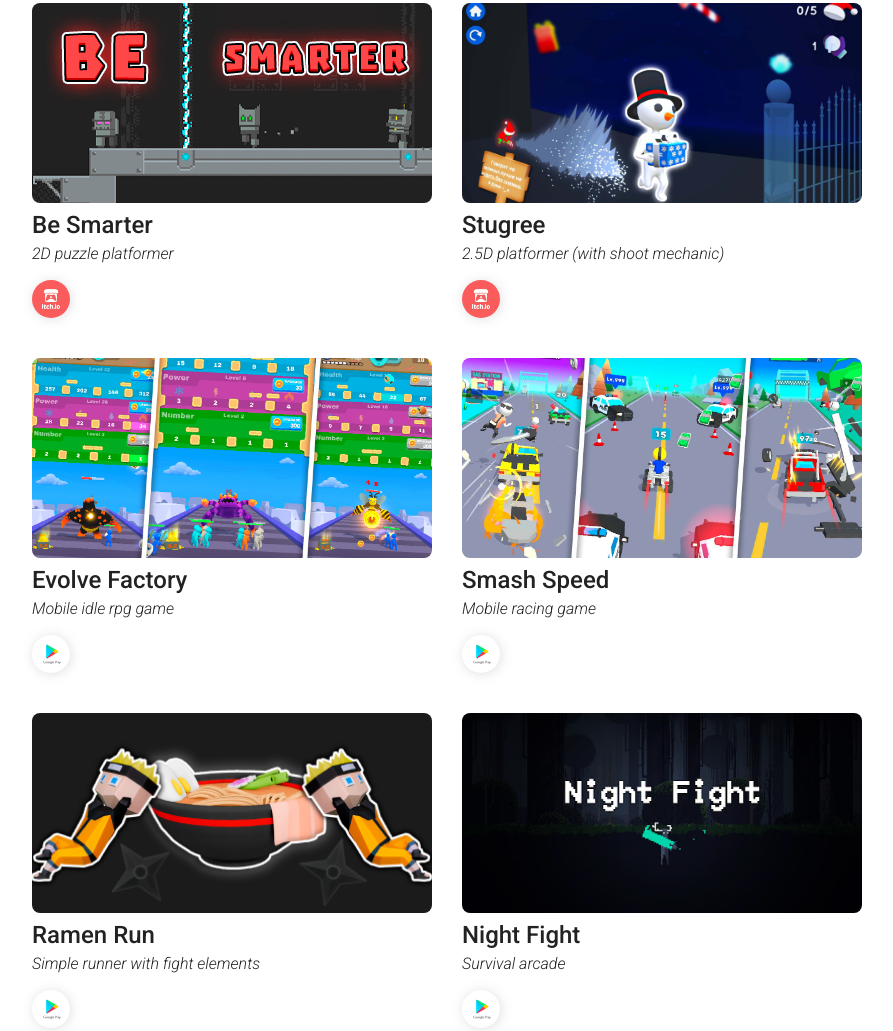
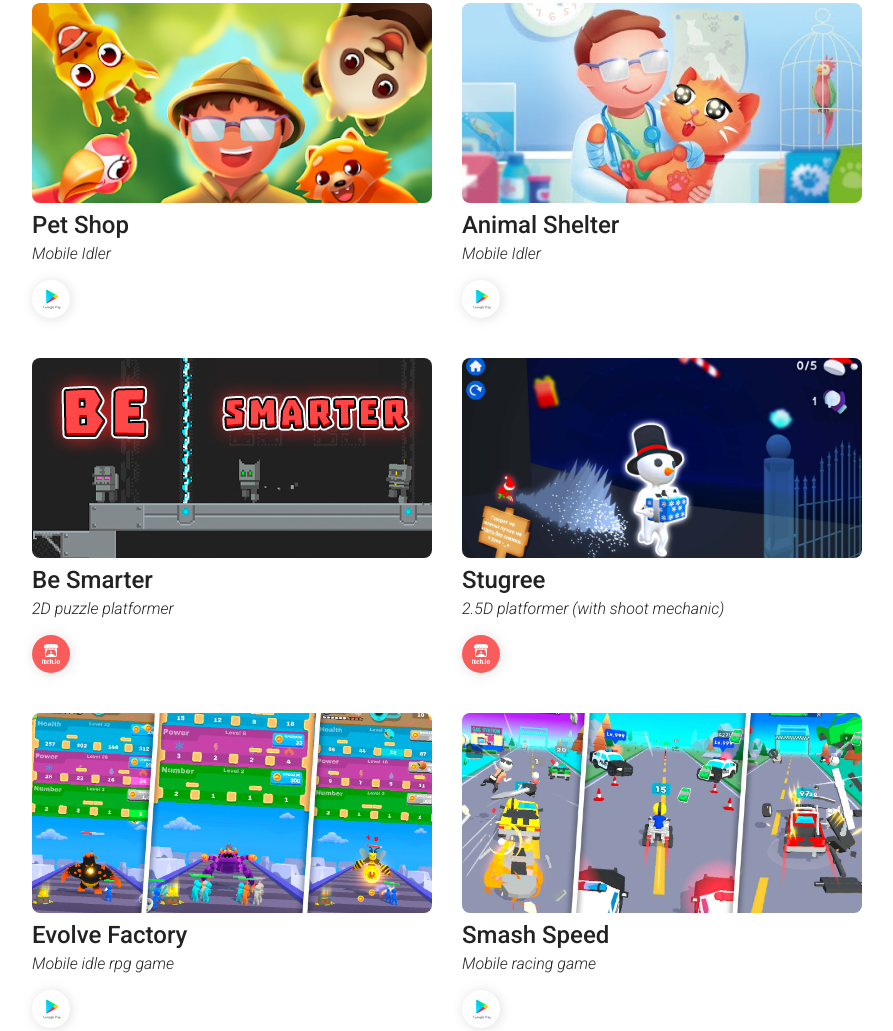
Before and after one commit to Marefo/Portfolio, a plain HTML site: page index.html in a window 1280 px wide. Shown: the part 245-1276 px from the top of the page, without its empty margins (178-1071 px from the left). Drawn offline with Linux system fonts and the light colour scheme.

Commit message:
added animal shelter and pet shop

```diff
--- a/index.html
+++ b/index.html
@@ -49,6 +49,34 @@
                     <h2 class="section_title" id="projects">Projects</h2>
                     <div class="projects_blocks">
                         <div class="block">
+                            <img src="images/banners/pet shop.jpg" alt="" class="banner" />
+                            <p class="title">Pet Shop</p>
+                            <p class="description">Mobile Idler</p>
+                            <div class="links">
+                                <a
+                                    href="https://play.google.com/store/apps/details?id=com.ValentynKlymenko.WildAnimals3DPetShop"
+                                    target="_blank"
+                                    class="link"
+                                >
+                                    <img src="images/markets/playmarket-logo.jpg" alt="" />
+                                </a>
+                            </div>
+                        </div>
+                        <div class="block">
+                            <img src="images/banners/animal shelter.jpg" alt="" class="banner" />
+                            <p class="title">Animal Shelter</p>
+                            <p class="description">Mobile Idler</p>
+                            <div class="links">
+                                <a
+                                    href="https://play.google.com/store/apps/details?id=com.ValentynKlymenko.ShopCutePetsAnimalShelter"
+                                    target="_blank"
+                                    class="link"
+                                >
+                                    <img src="images/markets/playmarket-logo.jpg" alt="" />
+                                </a>
+                            </div>
+                        </div>
+                        <div class="block">
                             <img src="images/banners/besmarter.jpg" alt="" class="banner" />
                             <p class="title">Be Smarter</p>
                             <p class="description">2D puzzle platformer</p>
@@ -89,20 +117,6 @@
                             <div class="links">
                                 <a
                                     href="https://play.google.com/store/apps/details?id=com.JourneyLab.SmashSpeed&hl=ru&gl=US"
-                                    target="_blank"
-                                    class="link"
-                                >
-                                    <img src="images/markets/playmarket-logo.jpg" alt="" />
-                                </a>
-                            </div>
-                        </div>
-                        <div class="block">
-                            <img src="images/banners/ramen run.png" alt="" class="banner" />
-                            <p class="title">Ramen Run</p>
-                            <p class="description">Simple runner with fight elements</p>
-                            <div class="links">
-                                <a
-                                    href="https://play.google.com/store/apps/details?id=com.DaruProduction.RamenRun"
                                     target="_blank"
                                     class="link"
                                 >
```
Also changed, not shown: images/banners/animal shelter.jpg (added), images/banners/pet shop.jpg (added).
